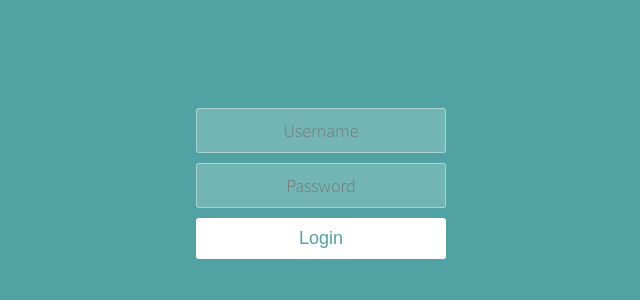
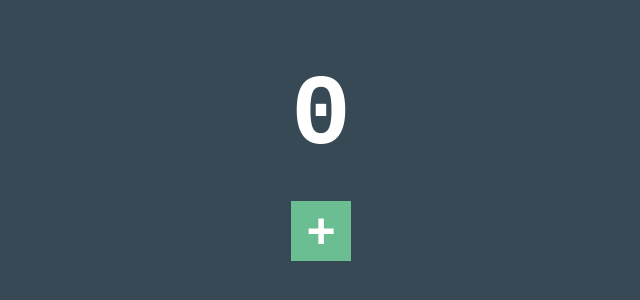
Before and after one commit to TianaVermeulen/ReactPart3, a React (Create React App) app: page / in a window 1280 px wide. Shown: the part 120-420 px from the top of the page, without its empty margins (319-959 px from the left). Built offline with nearby package versions, Linux system fonts and the light colour scheme.

Commit message:
React Hook - useState

```diff
--- a/public/styles.css
+++ b/public/styles.css
@@ -1,57 +1,29 @@
-* {
-  box-sizing: border-box;
-  margin: 0;
-  padding: 0;
-  font-weight: 300;
+body {
+  font: normal 14px/100% "Andale Mono", AndaleMono, monospace;
+  color: #fff;
+  padding: 50px;
+  width: 300px;
+  margin: 0 auto;
+  background-color: #374954;
+  text-align: center;
 }
 
-body {
-  font-family: "Source Sans Pro", sans-serif;
-  color: white;
-  font-weight: 300;
-  background: #50a3a2;
-  width: 100%;
-  height: 100%;
+h1 {
+  font-size: 100px;
 }
 
 .container {
-  margin: 10% auto;
-  padding: 80px 0;
-  text-align: center;
+  margin: 60% auto;
 }
 
-.container h1 {
-  font-size: 40px;
-  font-weight: 200;
+button {
+  display: inline-block;
+  background-color: #6bbe92;
+  border: 0;
+  width: 60px;
+  margin: 10px;
+  text-align: center;
+  color: #fff;
+  font-weight: bold;
+  font-size: 50px;
 }
-
-form {
-  padding: 20px 0;
-  position: relative;
-}
-form input {
-  border: 1px solid rgba(252, 252, 252, 0.4);
-  background-color: rgba(252, 252, 252, 0.2);
-  width: 250px;
-  border-radius: 3px;
-  font-family: "Source Sans Pro", sans-serif;
-  padding: 10px 15px;
-  margin: 0 auto 10px auto;
-  display: block;
-  text-align: center;
-  font-size: 18px;
-  color: white;
-  font-weight: 300;
-}
-
-form button {
-  appearance: none;
-  outline: 0;
-  background-color: white;
-  border: 0;
-  padding: 10px 15px;
-  color: #50a3a2;
-  border-radius: 3px;
-  width: 250px;
-  font-size: 18px;
-}
--- a/src/components/App.jsx
+++ b/src/components/App.jsx
@@ -1,16 +1,7 @@
 import React from "react";
-import Form from "./Form";
-
-var userIsRegistered = true;
 
 function App() {
-  return (
-    <div className="container">
-      <Form
-        isRegistered={userIsRegistered}
-      />
-    </div>
-  );
+  return <div />;
 }
 
 export default App;
--- a/src/index.js
+++ b/src/index.js
@@ -1,11 +1,10 @@
 import React from "react";
 import ReactDOM from "react-dom";
-import App from "./components/App";
 
-ReactDOM.render(<App />, document.getElementById("root"));
-
-//Challenge: Without moving the userIsRegistered variable,
-//1. Show Login as the button text if userIsRegistered is true.
-//Show Register as the button text if userIsRegistered is false.
-//2. Only show the Confirm Password input if userIsRegistered is false.
-//Don't show it if userIsRegistered is true.
+ReactDOM.render(
+  <div className="container">
+    <h1>0</h1>
+    <button>+</button>
+  </div>,
+  document.getElementById("root")
+);
```
